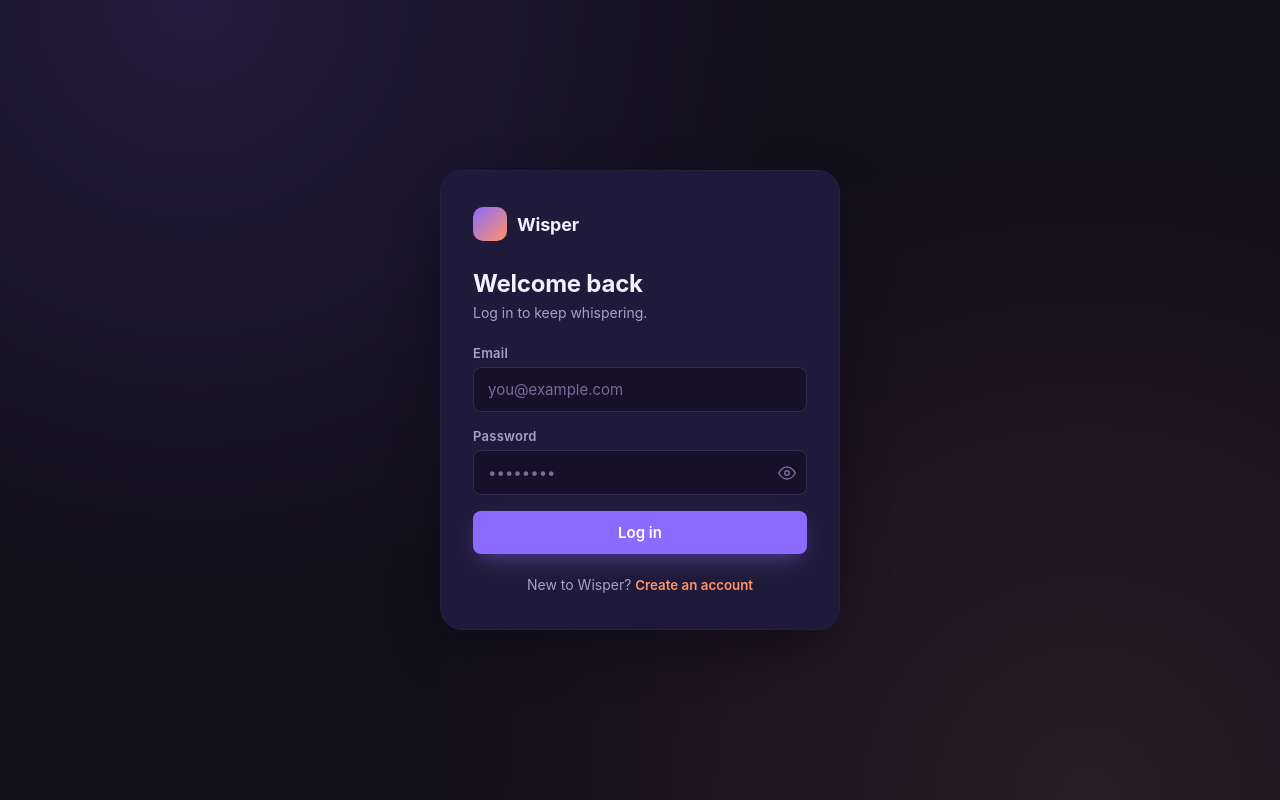
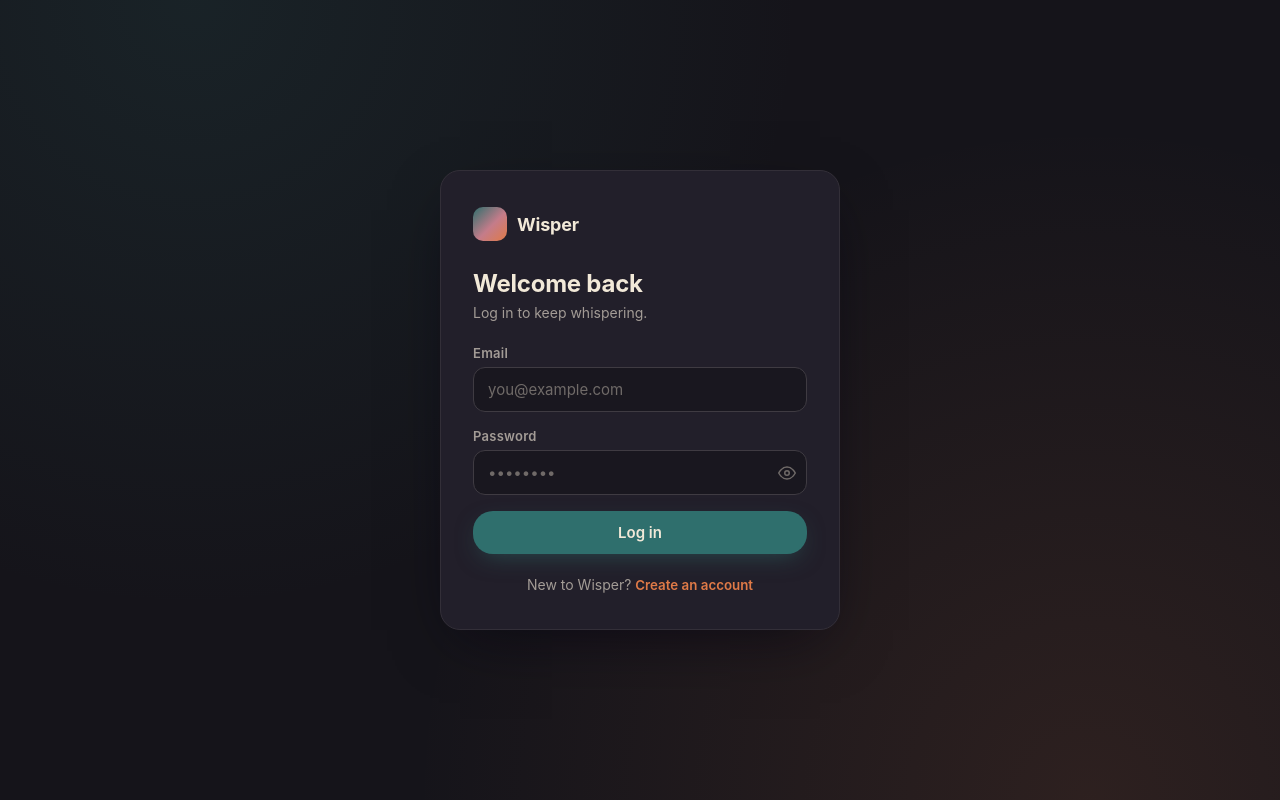
Before and after one commit to Shubhang-Kuber/Wisper, a React (Vite) app in the folder frontend/: page /login in a window 1280 px wide. Built offline with nearby package versions, Linux system fonts and the light colour scheme; no server answers.

Commit message:
Restyled the UI of the chat application

```diff
--- a/frontend/src/index.css
+++ b/frontend/src/index.css
@@ -1,37 +1,75 @@
 /* ---------------------------------------------------------------------- */
 /* Wisper — design tokens                                                 */
-/* A hushed, late-night palette: deep plum/ink background, one violet     */
-/* primary, one warm coral accent for anything that needs to feel alive   */
-/* (focus states, the send affordance in 5B). Committed here so 5B        */
-/* inherits it rather than reinventing it.                                */
+/* A dark, moody palette: near-black plum-tinted background, cream text,  */
+/* teal as the primary accent (sender bubbles, buttons, links) against a  */
+/* slate-blue secondary (receiver bubbles), with terracotta as the one    */
+/* warm call-to-action color (the send button) and mustard/sage/dusty-    */
+/* rose reserved for attention, success, and sparing special accents.     */
+/* Every color in the app is one of these eight swatches, the near-black  */
+/* base/surface tones derived from them, or a color-mix() blend of two —  */
+/* nothing outside this closed set.                                      */
 /* ---------------------------------------------------------------------- */
 :root {
-  --bg: #120f1c;
-  --bg-elevated: #1a1630;
-  --bg-card: #201a3a;
-  --bg-inset: #171029;
+  /* Raw palette swatches */
+  --cream: #f2e9d8;
+  --teal: #2f6f6d;
+  --slate-blue: #59718a;
+  --terracotta: #e07a47;
+  --mustard: #d4a72c;
+  --sage: #8fa68f;
+  --dusty-rose: #c47c8a;
+  --plum: #5b3a62;
 
-  --border: #322b52;
-  --border-soft: #262042;
+  /* Backgrounds — base is deepest, each layer a touch lighter */
+  --bg: #15141a;
+  --bg-inset: #19171f;
+  --bg-elevated: #1e1c24;
+  --bg-card: #221f2a;
 
-  --text: #f3effc;
-  --text-muted: #a99fc9;
-  --text-faint: #766e97;
+  --border: color-mix(in srgb, var(--cream) 14%, var(--bg-card));
+  --border-soft: color-mix(in srgb, var(--cream) 8%, var(--bg-card));
 
-  --primary: #8b6bff;
-  --primary-hover: #7c57ff;
-  --primary-soft: rgba(139, 107, 255, 0.16);
+  /* Text */
+  --text: var(--cream);
+  --text-muted: color-mix(in srgb, var(--cream) 62%, transparent);
+  --text-faint: color-mix(in srgb, var(--cream) 40%, transparent);
+  --text-on-color: color-mix(in srgb, var(--cream) 75%, transparent);
 
-  --accent: #ff9466;
-  --accent-soft: rgba(255, 148, 102, 0.14);
+  /* Primary accent (teal) — sender bubbles, primary buttons, links, active states */
+  --primary: var(--teal);
+  --primary-hover: color-mix(in srgb, var(--teal) 82%, white);
+  --primary-soft: color-mix(in srgb, var(--teal) 18%, transparent);
 
-  --success: #4fd1a5;
-  --error: #ff6b81;
-  --error-soft: rgba(255, 107, 129, 0.12);
+  /* Secondary accent (slate blue) — receiver bubbles, secondary UI */
+  --secondary: var(--slate-blue);
+  --secondary-soft: color-mix(in srgb, var(--slate-blue) 18%, transparent);
 
-  --radius-sm: 8px;
+  /* Warm highlight (terracotta) — send button, CTAs, hover on primary actions */
+  --accent: var(--terracotta);
+  --accent-hover: color-mix(in srgb, var(--terracotta) 70%, var(--mustard));
+  --accent-soft: color-mix(in srgb, var(--terracotta) 14%, transparent);
+
+  /* Attention / badges */
+  --badge: var(--mustard);
+
+  /* Success / positive */
+  --success: var(--sage);
+  --success-soft: color-mix(in srgb, var(--sage) 14%, transparent);
+
+  /* Alert — dusty rose + terracotta, reads as "alert" without a pure red */
+  --error: color-mix(in srgb, var(--dusty-rose) 55%, var(--terracotta) 45%);
+  --error-soft: color-mix(in srgb, var(--error) 14%, transparent);
+
+  /* Special accent — used sparingly (brand mark, small highlights) */
+  --special: var(--dusty-rose);
+
+  /* Deep, grounding contrast — header bar */
+  --deep: var(--plum);
+
+  --radius-sm: 12px;
   --radius-md: 14px;
-  --radius-lg: 22px;
+  --radius-lg: 20px;
+  --radius-pill: 20px;
 
   --shadow-card: 0 20px 60px -20px rgba(6, 4, 16, 0.7);
   --ease: cubic-bezier(0.4, 0, 0.2, 1);
@@ -52,8 +90,8 @@ body {
 body {
   min-height: 100svh;
   background:
-    radial-gradient(circle at 15% 0%, rgba(139, 107, 255, 0.14), transparent 45%),
-    radial-gradient(circle at 85% 100%, rgba(255, 148, 102, 0.1), transparent 50%),
+    radial-gradient(circle at 15% 0%, color-mix(in srgb, var(--teal) 16%, transparent), transparent 45%),
+    radial-gradient(circle at 85% 100%, color-mix(in srgb, var(--terracotta) 12%, transparent), transparent 50%),
     var(--bg);
   color: var(--text);
   font-family: var(--sans);
@@ -77,7 +115,20 @@ button {
 }
 
 a {
-  color: var(--accent);
+  color: var(--primary);
+}
+
+/* ---------------------------------------------------------------------- */
+/* Keyboard focus                                                         */
+/* Mustard is the one color reserved for "draw the eye" — a visible       */
+/* keyboard-focus ring is exactly that, so it's the default outline for   */
+/* anything that doesn't already define its own focus treatment. Text     */
+/* inputs keep their teal focus ring (below) instead of stacking both.    */
+/* ---------------------------------------------------------------------- */
+:focus-visible {
+  outline: 2px solid var(--badge);
+  outline-offset: 2px;
+  border-radius: var(--radius-sm);
 }
 
 /* ---------------------------------------------------------------------- */
@@ -89,7 +140,7 @@ a {
   justify-content: center;
   gap: 8px;
   border: none;
-  border-radius: var(--radius-sm);
+  border-radius: var(--radius-pill);
   padding: 12px 20px;
   font-size: 15px;
   font-weight: 600;
@@ -108,13 +159,13 @@ a {
 
 .btn-primary {
   background: var(--primary);
-  color: #fff;
-  box-shadow: 0 8px 24px -8px rgba(139, 107, 255, 0.6);
+  color: var(--text);
+  box-shadow: 0 8px 24px -8px color-mix(in srgb, var(--primary) 60%, transparent);
 }
 
 .btn-primary:hover:not(:disabled) {
   background: var(--primary-hover);
-  box-shadow: 0 10px 28px -8px rgba(139, 107, 255, 0.75);
+  box-shadow: 0 10px 28px -8px color-mix(in srgb, var(--primary) 75%, transparent);
 }
 
 .btn-ghost {
@@ -170,6 +221,10 @@ a {
   border-color: var(--primary);
   box-shadow: 0 0 0 3px var(--primary-soft);
   background: var(--bg-elevated);
+}
+
+.field input:focus-visible {
+  outline: none;
 }
 
 .field.has-error input {
@@ -248,8 +303,8 @@ a {
 
 .banner-error {
   background: var(--error-soft);
-  color: #ffb0bd;
-  border: 1px solid rgba(255, 107, 129, 0.35);
+  color: var(--error);
+  border: 1px solid color-mix(in srgb, var(--error) 35%, transparent);
 }
 
 @keyframes banner-in {
@@ -270,8 +325,8 @@ a {
   width: 16px;
   height: 16px;
   border-radius: 50%;
-  border: 2px solid rgba(255, 255, 255, 0.35);
-  border-top-color: #fff;
+  border: 2px solid color-mix(in srgb, var(--text) 35%, transparent);
+  border-top-color: var(--text);
   animation: spin 0.7s linear infinite;
   flex-shrink: 0;
 }
@@ -304,7 +359,7 @@ a {
   content: '';
   position: absolute;
   inset: 0;
-  background: linear-gradient(90deg, transparent, rgba(255, 255, 255, 0.06), transparent);
+  background: linear-gradient(90deg, transparent, color-mix(in srgb, var(--cream) 6%, transparent), transparent);
   animation: skeleton-sweep 1.4s ease-in-out infinite;
 }
 
@@ -361,7 +416,7 @@ a {
   width: 34px;
   height: 34px;
   border-radius: 10px;
-  background: linear-gradient(135deg, var(--primary), var(--accent));
+  background: linear-gradient(135deg, var(--primary), var(--special) 55%, var(--accent));
   flex-shrink: 0;
 }
 
@@ -429,13 +484,13 @@ a {
   width: 64px;
   height: 64px;
   border-radius: 50%;
-  background: linear-gradient(135deg, var(--primary), var(--accent));
+  background: linear-gradient(135deg, var(--primary), var(--special) 55%, var(--accent));
   display: flex;
   align-items: center;
   justify-content: center;
   font-size: 24px;
   font-weight: 700;
-  color: #fff;
+  color: var(--text);
 }
 
 .dashboard-shell h1 {
@@ -466,13 +521,13 @@ a {
 
 .status-pill.is-connected {
   color: var(--success);
-  border-color: rgba(79, 209, 165, 0.35);
-  background: rgba(79, 209, 165, 0.1);
+  border-color: color-mix(in srgb, var(--success) 35%, transparent);
+  background: color-mix(in srgb, var(--success) 10%, transparent);
 }
 
 .status-pill.is-connected .status-dot {
   background: var(--success);
-  box-shadow: 0 0 0 4px rgba(79, 209, 165, 0.18);
+  box-shadow: 0 0 0 4px color-mix(in srgb, var(--success) 18%, transparent);
 }
 
 .status-pill.is-connecting .status-dot {
@@ -511,7 +566,7 @@ a {
   justify-content: space-between;
   gap: 16px;
   padding: 12px 20px;
-  background: var(--bg-elevated);
+  background: color-mix(in srgb, var(--deep) 38%, var(--bg-elevated));
   border-bottom: 1px solid var(--border-soft);
 }
 
@@ -547,7 +602,7 @@ a {
   display: flex;
   align-items: center;
   justify-content: center;
-  color: #fff;
+  color: var(--text);
   font-weight: 700;
   flex-shrink: 0;
 }
@@ -602,6 +657,10 @@ a {
 .user-search input:focus {
   border-color: var(--primary);
   box-shadow: 0 0 0 3px var(--primary-soft);
+}
+
+.user-search input:focus-visible {
+  outline: none;
 }
 
 .user-search-results {
@@ -668,6 +727,7 @@ a {
   color: var(--text-muted);
   display: flex;
   flex-direction: column;
+  align-items: center;
   gap: 6px;
 }
 
@@ -691,7 +751,7 @@ a {
 }
 
 .conversation-item:hover {
-  background: var(--bg-inset);
+  background: color-mix(in srgb, var(--accent) 10%, var(--bg-inset));
 }
 
 .conversation-item.is-active {
@@ -751,8 +811,10 @@ a {
 .chat-main-empty {
   flex: 1;
   display: flex;
+  flex-direction: column;
   align-items: center;
   justify-content: center;
+  gap: 14px;
   padding: 24px;
   color: var(--text-faint);
   text-align: center;
@@ -812,12 +874,28 @@ a {
   color: var(--text-muted);
   display: flex;
   flex-direction: column;
+  align-items: center;
   gap: 6px;
 }
 
 .message-thread-empty-sub {
   font-size: 13px;
   color: var(--text-faint);
+}
+
+/* A small "speech bubble" glyph, built in pure CSS (no icon library), so
+   the empty states read as intentional rather than a bare placeholder. */
+.message-thread-empty::before,
+.chat-main-empty::before,
+.conversation-list-empty::before {
+  content: '';
+  display: block;
+  width: 52px;
+  height: 52px;
+  border-radius: 16px 16px 16px 4px;
+  background: linear-gradient(135deg, var(--accent), var(--badge));
+  box-shadow: 0 14px 30px -12px color-mix(in srgb, var(--accent) 55%, transparent);
+  opacity: 0.9;
 }
 
 .message-row {
@@ -857,16 +935,16 @@ a {
 
 .mine .message-bubble {
   background: var(--primary);
-  color: #fff;
+  color: var(--text);
   border-bottom-right-radius: 4px;
-  box-shadow: 0 6px 18px -10px rgba(139, 107, 255, 0.7);
+  box-shadow: 0 6px 18px -10px color-mix(in srgb, var(--primary) 70%, transparent);
 }
 
 .theirs .message-bubble {
-  background: var(--bg-card);
+  background: var(--secondary);
   color: var(--text);
-  border: 1px solid var(--border-soft);
   border-bottom-left-radius: 4px;
+  box-shadow: 0 6px 18px -10px color-mix(in srgb, var(--secondary) 60%, transparent);
 }
 
 .message-body {
@@ -882,12 +960,9 @@ a {
   font-size: 11px;
 }
 
-.mine .message-time {
-  color: rgba(255, 255, 255, 0.75);
-}
-
+.mine .message-time,
 .theirs .message-time {
-  color: var(--text-faint);
+  color: var(--text-on-color);
 }
 
 .read-receipt {
@@ -930,6 +1005,10 @@ a {
   box-shadow: 0 0 0 3px var(--primary-soft);
 }
 
+.message-input textarea:focus-visible {
+  outline: none;
+}
+
 .message-input textarea:disabled {
   opacity: 0.6;
 }
@@ -940,6 +1019,13 @@ a {
   padding: 0;
   border-radius: 50%;
   flex-shrink: 0;
+  background: var(--accent);
+  box-shadow: 0 8px 24px -8px color-mix(in srgb, var(--accent) 60%, transparent);
+}
+
+.message-send-btn:hover:not(:disabled) {
+  background: var(--accent-hover);
+  box-shadow: 0 10px 28px -8px color-mix(in srgb, var(--accent-hover) 75%, transparent);
 }
 
 @media (max-width: 640px) {
```
Also changed, not shown: frontend/src/components/chat/Avatar.jsx (+16 -4 lines).
